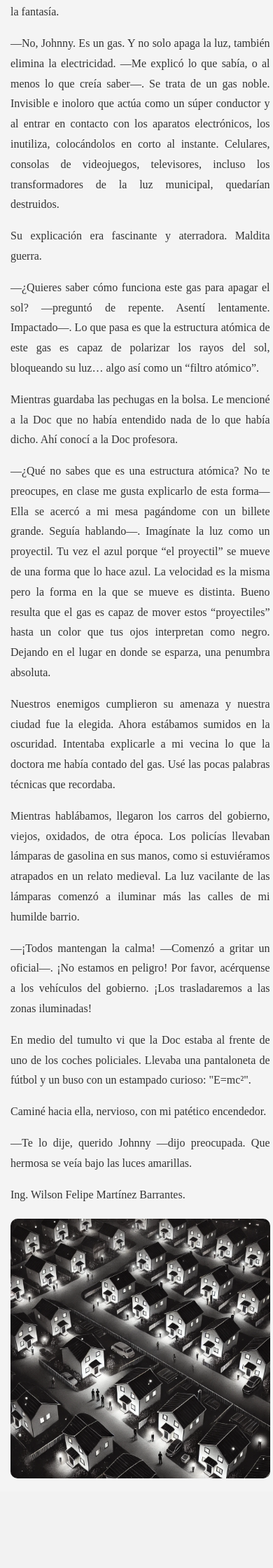
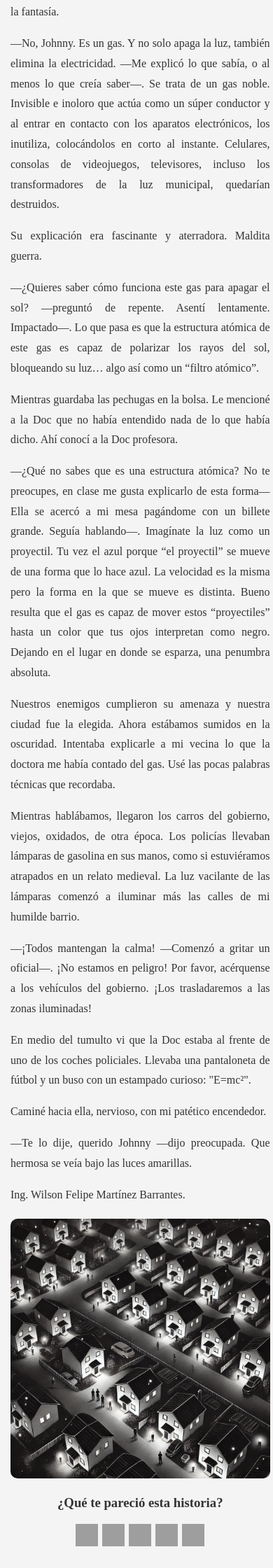
Before and after one commit to WMARBAR/B_DE_BLOG, a Flask app: page /H_ElDiaQueElSol in a window 390 px wide. Shown: the part 2914-5154 px from the top of the page at 70% size. Before the commit the page ends 5026 px from the top, so only its background shows below. Run offline with Flask 3, Linux system fonts and the light colour scheme; some web fonts are replaced; grey boxes are pictures that could not be loaded.

Commit message:
se agregan calificaciones en estrellas

```diff
--- a/app.py
+++ b/app.py
@@ -1,6 +1,54 @@
 from flask import Flask, render_template
 import os
+from flask import request, jsonify
+import json
 app = Flask(__name__)
+
+def cargar_json():
+    archivo = 'calificaciones.json'
+    if os.path.exists(archivo):
+        with open(archivo, 'r') as f:
+            return json.load(f)
+    return {}
+
+def calcular_promedio(calificaciones, historia):
+    votos_por_ip = calificaciones.get(historia, {})
+    votos = list(votos_por_ip.values())
+    if votos:
+        return round(sum(votos) / len(votos), 2)
+    return 0
+
+
+@app.route('/guardar_calificacion', methods=['POST'])
+def guardar_calificacion():
+    data = request.get_json()
+    historia = data.get('historia')
+    calificacion = int(data.get('calificacion'))
+    ip = request.remote_addr
+
+    archivo = 'calificaciones.json'
+
+    # Cargar calificaciones existentes o crear nuevo diccionario
+    if os.path.exists(archivo):
+        with open(archivo, 'r') as f:
+            calificaciones = json.load(f)
+    else:
+        calificaciones = {}
+
+    # Si no existe la historia, se crea
+    if historia not in calificaciones:
+        calificaciones[historia] = {}
+
+    # Actualizar o insertar la calificación por IP
+    calificaciones[historia][ip] = calificacion
+
+    # Guardar el archivo actualizado
+    with open(archivo, 'w') as f:
+        json.dump(calificaciones, f, indent=4)
+
+    return jsonify({"message": f"¡Gracias! Has calificado con {calificacion} estrella(s)."})
+
+
 
 @app.route('/')
 def home():
@@ -12,7 +60,10 @@ def historias():
 
 @app.route('/H_ElDiaQueElSol')
 def H_ElDiaQueElSol():
-    return render_template('H_ElDiaQueElSol.html')  # Archivo H_ElDiaQueElSol.html
+    calificaciones = cargar_json()  # Función que lee el JSON
+    historia = '/H_ElDiaQueElSol'
+    promedio = calcular_promedio(calificaciones, historia)
+    return render_template('H_ElDiaQueElSol.html', promedio=promedio)
 
 @app.route('/H_eLEco')
 def H_eLEco():
--- /dev/null
+++ b/calificaciones.json
@@ -0,0 +1,6 @@
+{
+    "/H_ElDiaQueElSol": {
+        "192.168.1.80": 5,
+        "192.168.1.57": 4
+    }
+}
--- a/static/styles-media.css
+++ b/static/styles-media.css
@@ -145,8 +145,39 @@ body {
     width: 100%;
 }
 
+.rating-container {
+    margin-top: 30px;
+    text-align: center;
+}
 
-/* 📌 Ajustes en móviles */
+.stars {
+    display: inline-block;
+}
+
+.stars span {
+    font-size: 30px;
+    color: #ccc;
+    cursor: pointer;
+    transition: color 0.3s;
+}
+
+/* Al pasar el mouse */
+.stars span:hover,
+.stars span:hover ~ span {
+    color: #ccc; /* Asegura que las de la derecha se mantengan grises */
+}
+
+.stars span:hover,
+.stars span:nth-child(-n+5):hover {
+    color: gold;
+}
+
+/* Estrellas seleccionadas */
+.stars .selected {
+    color: gold;
+}
+
+
 @media (max-width: 768px) {
     .banner {
         padding: 10px;
@@ -203,7 +234,8 @@ body {
     .menu-title {
         font-size: 40px;
     }
-        .menu-description {
+
+    .menu-description {
         font-size: 15px;
         color: #333;
         max-width: 95%;
@@ -212,4 +244,40 @@ body {
         line-height: 1.6;
         text-align: justify;
     }
+
+    /* 🌟 Estrellas personalizadas para calificación */
+    .rating-container {
+        margin-top: 20px;
+        text-align: center;
+    }
+
+    .stars-average {
+        display: flex;
+        justify-content: center;
+        gap: 6px;
+        margin-top: 10px;
+    }
+
+    .stars-average .star {
+        position: relative;
+        width: 32px;
+        height: 32px;
+        background-image: url('https://cdn-icons-png.flaticon.com/512/1828/1828970.png'); /* estrella vacía */
+        background-size: cover;
+        background-repeat: no-repeat;
+    }
+
+    .stars-average .star::before {
+        content: '';
+        position: absolute;
+        top: 0;
+        left: 0;
+        height: 100%;
+        width: var(--fill, 0%);
+        background-image: url('https://cdn-icons-png.flaticon.com/512/1828/1828884.png'); /* estrella llena */
+        background-size: cover;
+        background-repeat: no-repeat;
+        z-index: 2;
+        overflow: hidden;
+    }
 }
--- a/static/styles.css
+++ b/static/styles.css
@@ -26,8 +26,8 @@ body {
     align-items: center;
     padding: 20px 40px;
     box-sizing: border-box;
-    z-index: 1000; /* Asegura que esté por encima del contenido */
-    box-shadow: 0px 4px 6px rgba(0, 0, 0, 0.2); /* Sombra para separar del contenido */
+    z-index: 1000;
+    box-shadow: 0px 4px 6px rgba(0, 0, 0, 0.2);
 }
 
 /* Contenedor del título y menú en el banner */
@@ -37,7 +37,6 @@ body {
     align-items: flex-end;
 }
 
-/* Título del banner */
 .banner-title {
     font-size: 50px;
     font-weight: bold;
@@ -45,14 +44,13 @@ body {
     text-align: right;
 }
 
-/* Logo del banner */
 .banner-image {
     height: 120px;
     width: auto;
     margin-left: 20px;
 }
 
-/* Menú dentro del banner */
+/* Menú del banner */
 .banner-menu {
     display: flex;
     justify-content: center;
@@ -60,7 +58,6 @@ body {
     margin-top: 10px;
 }
 
-/* Botones del menú */
 .menu-button {
     font-family: 'Chiller', cursive;
     font-size: 24px;
@@ -78,10 +75,10 @@ body {
     color: #fff;
 }
 
-/* Contenedor del menú principal */
+/* Contenido principal */
 .menu-container {
     text-align: center;
-    margin-top: 160px; /* Ajusta este valor según sea necesario */
+    margin-top: 160px;
 }
 
 .menu-title {
@@ -93,17 +90,15 @@ body {
     width: 100%;
 }
 
-/* Ajuste del contenido para evitar ser tapado por el menú fijo */
 .container {
     width: 90%;
     max-width: 800px;
     margin: 0 auto;
     padding: 20px;
     text-align: center;
-    margin-top: 120px; /* Evita que el contenido quede cubierto por el menú */
+    margin-top: 120px;
 }
 
-/* Título de la historia */
 .story-title {
     font-size: 36px;
     font-weight: bold;
@@ -111,7 +106,6 @@ body {
     margin-bottom: 20px;
 }
 
-/* Texto de la historia */
 .story-text {
     width: 100%;
     max-width: 800px;
@@ -122,17 +116,15 @@ body {
     word-wrap: break-word;
     overflow-wrap: break-word;
     white-space: normal;
-    font-size: 18px; /* Ajuste para mejorar la legibilidad */
+    font-size: 18px;
 }
 
-/* Contenedor de la imagen */
 .image-container {
     width: 100%;
     text-align: center;
     margin-top: 20px;
 }
 
-/* Imágenes dentro de la historia */
 .story-image {
     max-width: 100%;
     height: auto;
@@ -145,9 +137,10 @@ body {
     text-align: right;
     margin-top: 20px;
 }
+
 .menu-text {
     text-align: center;
-    margin-top: 200px; /* Asegura que esté por debajo del banner */
+    margin-top: 200px;
     color: #000;
     padding: 0 20px;
 }
@@ -159,3 +152,40 @@ body {
     max-width: 700px;
     margin: 0 auto;
 }
+
+/* Rating visual */
+.rating-container {
+    text-align: center;
+    margin-top: 40px;
+    margin-bottom: 40px;
+}
+
+.stars-average {
+    display: flex;
+    justify-content: center;
+    gap: 6px;
+    margin-top: 10px;
+}
+
+.star {
+    position: relative;
+    width: 40px;
+    height: 40px;
+    background-image: url('https://cdn-icons-png.flaticon.com/512/1828/1828970.png'); /* estrella vacía */
+    background-size: cover;
+    background-repeat: no-repeat;
+}
+
+.star::before {
+    content: '';
+    position: absolute;
+    top: 0;
+    left: 0;
+    height: 100%;
+    width: var(--fill, 0%);
+    background-image: url('https://cdn-icons-png.flaticon.com/512/1828/1828884.png'); /* estrella llena */
+    background-size: cover;
+    background-repeat: no-repeat;
+    z-index: 2;
+    overflow: hidden;
+}
--- a/templates/H_ElDiaQueElSol.html
+++ b/templates/H_ElDiaQueElSol.html
@@ -59,6 +59,82 @@
         <div class="image-container">
             <img src="{{ url_for('static', filename='ElDiaSol1.webp') }}" alt="El Sol Oscurecido" class="story-image">
         </div>
+
+        <div class="rating-container">
+            <h3>¿Qué te pareció esta historia?</h3>
+            <div class="stars-average">
+                <div class="star" data-index="0"></div>
+                <div class="star" data-index="1"></div>
+                <div class="star" data-index="2"></div>
+                <div class="star" data-index="3"></div>
+                <div class="star" data-index="4"></div>
+            </div>
+            <p id="rating-msg"></p>
+        </div>
+        <div id="rating-script-data" data-promedio="{{ promedio }}"></div>
+
+
+
+
     </div>
+    <script>
+    document.addEventListener('DOMContentLoaded', () => {
+        const promedio = parseFloat(document.getElementById("rating-script-data").dataset.promedio || "0");
+        const estrellas = document.querySelectorAll('.stars-average .star');
+        const historia = "/H_ElDiaQueElSol";  // Debe coincidir con el usado en el JSON
+        const ratingMsg = document.getElementById("rating-msg");
+
+        // Mostrar promedio inicial
+        estrellas.forEach((estrella, i) => {
+            const fill = Math.min(Math.max(promedio - i, 0), 1) * 100;
+            estrella.style.setProperty('--fill', `${fill}%`);
+        });
+
+        // Evento de clic para calificar
+        estrellas.forEach((estrella, index) => {
+            estrella.addEventListener('click', () => {
+                const nuevaCalificacion = index + 1;
+
+                fetch("/guardar_calificacion", {
+                    method: "POST",
+                    headers: {
+                        "Content-Type": "application/json"
+                    },
+                    body: JSON.stringify({
+                        historia: historia,
+                        calificacion: nuevaCalificacion
+                    })
+                })
+                .then(response => response.json())
+                .then(data => {
+                    ratingMsg.textContent = data.message;
+
+                    // Actualiza estrellas con nuevo promedio
+                    fetch(location.href)
+                        .then(res => res.text())
+                        .then(html => {
+                            const temp = document.createElement("div");
+                            temp.innerHTML = html;
+                            const nuevoPromedio = parseFloat(temp.querySelector("#rating-script-data").dataset.promedio);
+                            actualizarEstrellas(nuevoPromedio);
+                        });
+                })
+                .catch(err => {
+                    console.error(err);
+                    ratingMsg.textContent = "Ocurrió un error. Intenta más tarde.";
+                });
+            });
+        });
+
+        function actualizarEstrellas(promedioNuevo) {
+            estrellas.forEach((estrella, i) => {
+                const fill = Math.min(Math.max(promedioNuevo - i, 0), 1) * 100;
+                estrella.style.setProperty('--fill', `${fill}%`);
+            });
+        }
+    });
+    </script>
+
+
 </body>
 </html>
```
